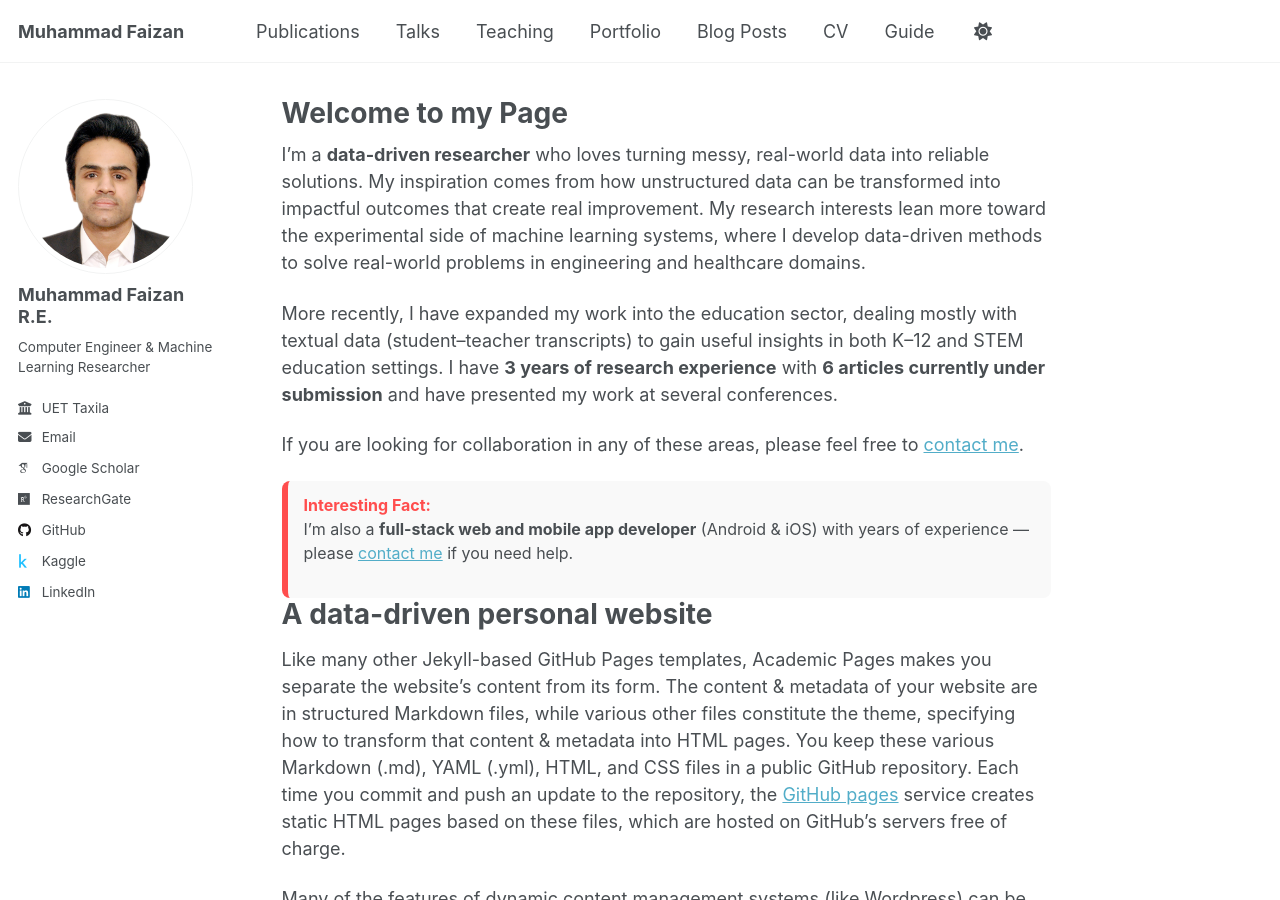
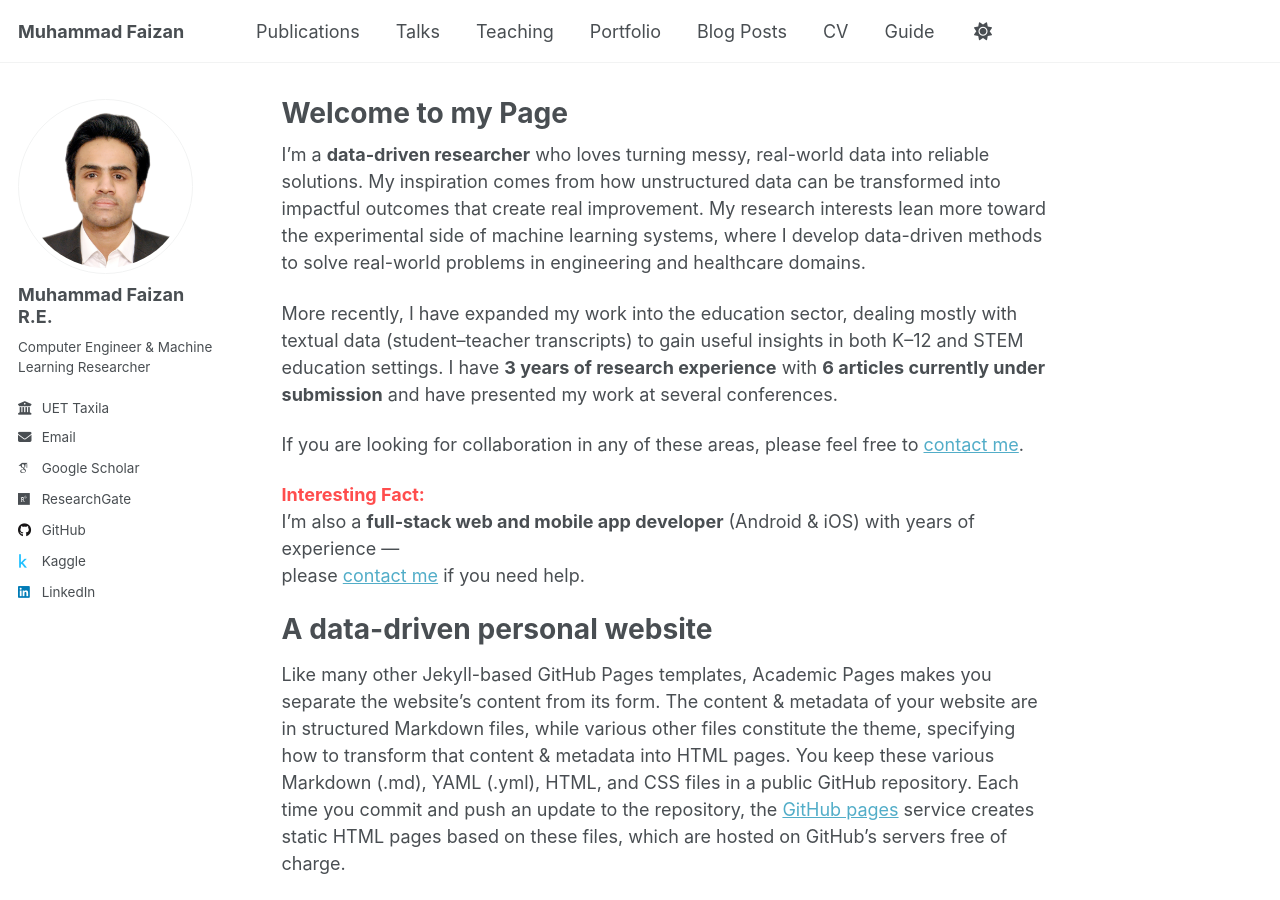
Before and after one commit to MuhammadFaizan99/MuhammadFaizan99.github.io, a Jekyll site: the page built from _pages/about.md, in a window 1280 px wide and 900 px high. Built offline with Jekyll 4.4.1, drawn with Linux system fonts in a browser that asks for light colours; some web fonts are replaced; a script that is not in the unit is left out.

Commit message:
Update about.md

```diff
--- a/_pages/about.md
+++ b/_pages/about.md
@@ -13,11 +13,9 @@ More recently, I have expanded my work into the education sector, dealing mostly
 
 If you are looking for collaboration in any of these areas, please feel free to [contact me](mailto:muhammadfaizandev87@gmail.com).
 
-<div markdown="1" style="background-color:#f9f9f9; border-left:6px solid #ff4d4d; padding:12px 16px; border-radius:8px; font-size:16px; margin-top:20px;">
   <strong style="color:#ff4d4d;">Interesting Fact:</strong>
   I’m also a **full-stack web and mobile app developer** (Android & iOS) with years of experience —
   please [contact me](mailto:muhammadfaizandev87@gmail.com) if you need help.
-</div>
 
 A data-driven personal website
 ======
```
